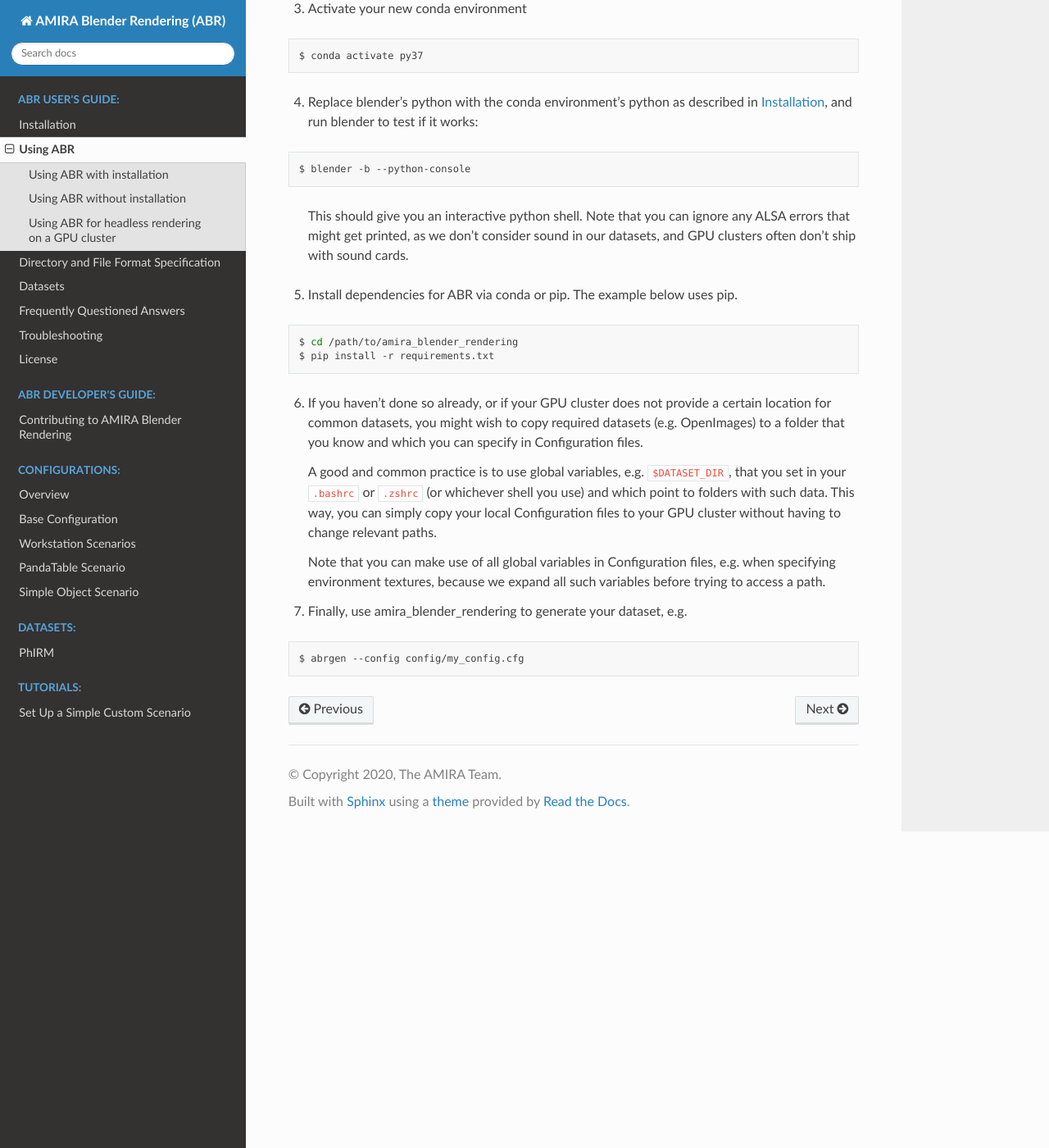
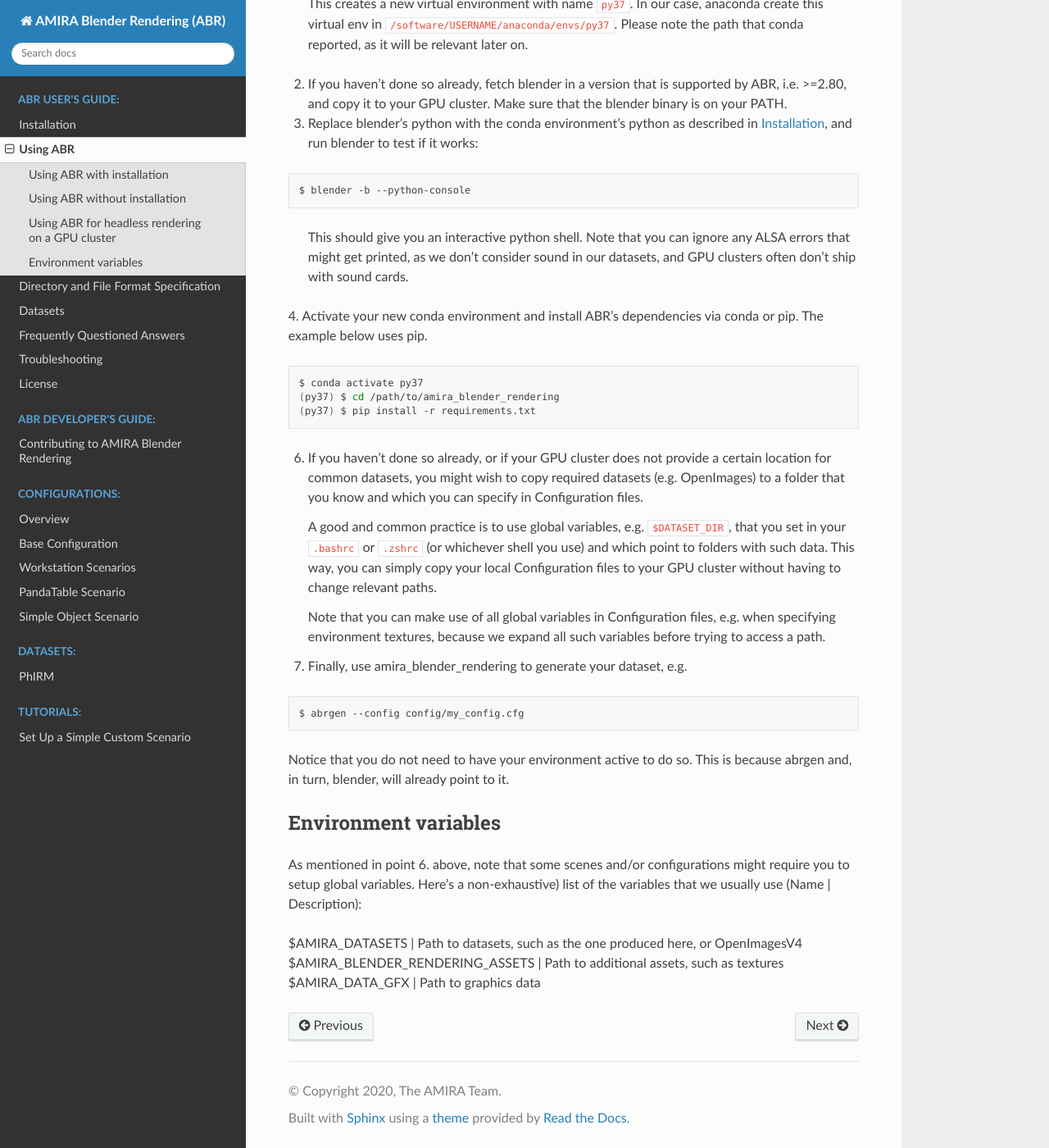
Before and after one commit to boschresearch/amira_blender_rendering, a Sphinx documentation site: the page built from docs/using.rst, in a window 1280 px wide and 1400 px high, scrolled down 1970 px. Shown: the whole window at 82% size. Built offline with Sphinx 7.4.7 and the Read the Docs theme 2.0.0, drawn with Linux system fonts in a browser that asks for light colours; some of the changed text lies outside the part shown.

Commit message:
update how to use:

```diff
--- a/docs/using.rst
+++ b/docs/using.rst
@@ -43,6 +43,12 @@
 specified scene. More information about specifying scene types can be found in
 :doc:`configs/baseconfiguration`.
 
+Instead, in case you want to discover all available arguments to call ``abrgen``
+with you can run
+
+.. code-block:: bash
+
+  $ abrgen --help
 
 
 Using ABR without installation
@@ -61,8 +67,9 @@
 
 In the second case, or if you would like to circumvent using ``abrgen``, you can
 also directly invoke blender. For this to work, you need to locate the file
-``render_dataset.py`` inside the ABR source tree, and call blender with the
-following options:
+``render_dataset.py`` inside the ABR source tree
+(it should be located in ``$ABR/src/amira_blender_rendering/cli`` where ``$ABR`` should
+contain the path to ABR root directory), and call blender with the following options:
 
 .. code-block:: bash
 
@@ -99,13 +106,7 @@
    by ABR, i.e. >=2.80, and copy it to your GPU cluster. Make sure that the
    blender binary is on your PATH.
 
-3. Activate your new conda environment
-
-.. code-block:: bash
-
-    $ conda activate py37
-
-4. Replace blender's python with the conda environment's python as described
+3. Replace blender's python with the conda environment's python as described
    in :doc:`installation`, and run blender to test if it works:
 
 .. code-block:: bash
@@ -117,12 +118,15 @@
    any ALSA errors that might get printed, as we don't consider sound in our
    datasets, and GPU clusters often don't ship with sound cards.
 
-5. Install dependencies for ABR via conda or pip. The example below uses pip.
+4. Activate your new conda environment and install ABR's dependencies via
+conda or pip. The example below uses pip.
 
 .. code-block:: bash
 
-    $ cd /path/to/amira_blender_rendering
-    $ pip install -r requirements.txt
+    $ conda activate py37
+    (py37) $ cd /path/to/amira_blender_rendering
+    (py37) $ pip install -r requirements.txt
+
 
 6. If you haven't done so already, or if your GPU cluster does not provide a
    certain location for common datasets, you might wish to copy required
@@ -144,3 +148,18 @@
 .. code-block:: bash
 
     $ abrgen --config config/my_config.cfg
+
+Notice that you do not need to have your environment active to do so. This is
+because abrgen and, in turn, blender, will already point to it.
+
+
+Environment variables
+---------------------
+
+As mentioned in point 6. above, note that some scenes and/or configurations might
+require you to setup global variables.
+Here's a non-exhaustive) list of the variables that we usually use (Name | Description):
+
+$AMIRA_DATASETS | Path to datasets, such as the one produced here, or OpenImagesV4
+$AMIRA_BLENDER_RENDERING_ASSETS | Path to additional assets, such as textures
+$AMIRA_DATA_GFX | Path to graphics data
```
Also changed, not shown: other parts of docs/using.rst (+4 -4 lines).
